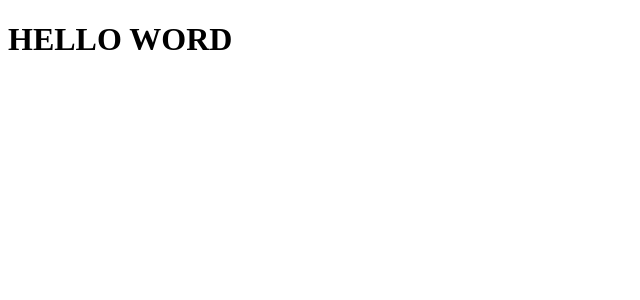
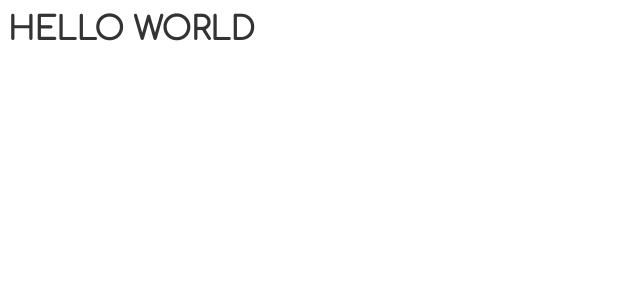
Before and after one commit to victorleandroof/HackathonBMG, a React (Create React App) app: page / in a window 1280 px wide. Shown: the top 300 px of the page, without its empty margins (0-640 px from the left). Built offline with nearby package versions, Linux system fonts and the light colour scheme.

Commit message:
resolved init project

```diff
--- a/package.json
+++ b/package.json
@@ -7,8 +7,8 @@
     "react": "^16.8.6",
     "react-dom": "^16.8.6",
     "react-icons": "^3.7.0",
-    "react-scripts": "3.0.1",
-    "styled-components": "^4.3.2"
+    "react-router-dom": "^5.2.0",
+    "react-scripts": "3.0.1"
   },
   "scripts": {
     "start": "react-scripts start",
--- /dev/null
+++ b/src/App.css
@@ -0,0 +1,19 @@
+@import url('https://fonts.googleapis.com/css2?family=Comfortaa:wght@300&display=swap');
+
+
+html,
+body,
+#root {
+    height: 100%;
+}
+
+body {
+    font: 16px/17px 'Comfortaa', cursive;
+    background: #FFFFFF ;
+    color: #333;
+    -webkit-font-smoothing: antialiased !important;
+}
+
+ul {
+    list-style: none;
+}
--- a/src/App.js
+++ b/src/App.js
@@ -1,13 +1,10 @@
 import React from 'react';
-import GlobalStyle from './styles/global';
+import './App.css';
 
 function App() {
   return (
-      <h1>
-          HELLO WORD
-      </h1>
+    <h1>HELLO WORLD</h1>
   );
-
 }
 
 export default App;
--- a/src/styles/global.js
+++ /dev/null
@@ -1,24 +0,0 @@
-import {createGlobalStyle} from 'styled-components'
-
-
-export default createGlobalStyle`
-  @import url('https://fonts.googleapis.com/css?family=Roboto:400,500&display=swap');
-  * {
-    margin: 0;
-    padding: 0;
-    outline:0;
-    box-sizing:border-box;
-  }
-  html,body, #root{
-    height: 100%;
-  }
-  body {
-    font: 14px  'Roboto', sans-serif;
-    background: #ecf1f8;
-    color: #333;
-    -webkit-font-smoothing: antialiased !important;
-  }
-  ul{
-    list-style: none;
-  }
-`;
```
Also changed, not shown: src/routes.js (added, +11 -0 lines), 1 other file (tests, documents, lock files or other folders).
